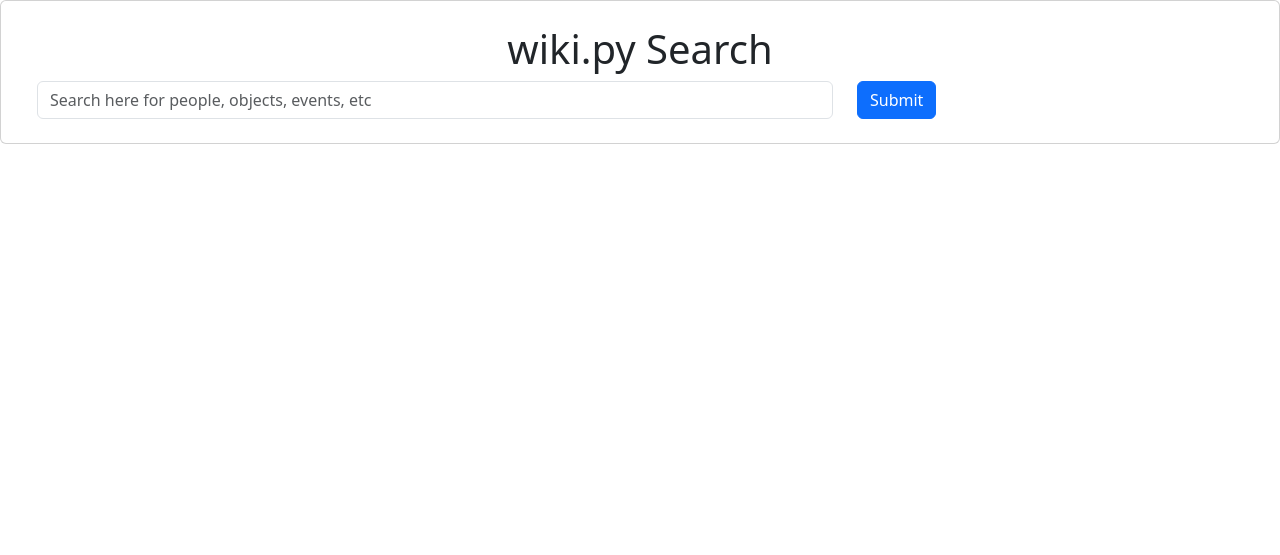
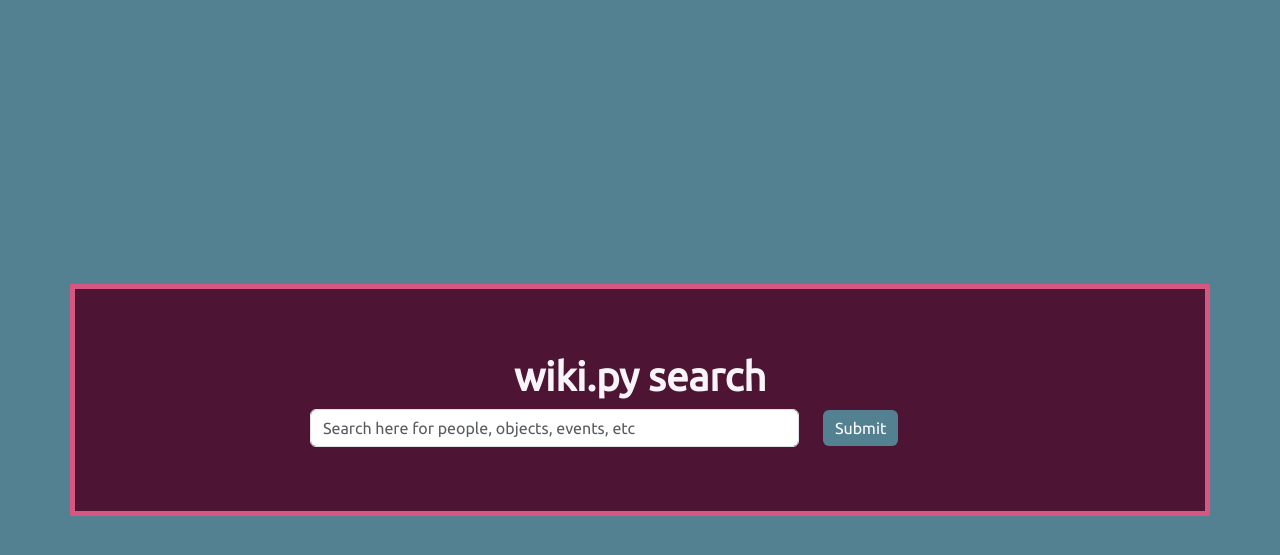
Before and after one commit to JohnMags99/JMDistWebAppProject, a Flask app: page / in a window 1280 px wide. Shown: the top 555 px of the page. Run offline with Flask 3, Linux system fonts and the light colour scheme.

Commit message:
CSS touch up completed

```diff
--- a/searchWebApp.py
+++ b/searchWebApp.py
@@ -6,21 +6,16 @@ app = Flask(__name__)
 app.config['ENV'] = "Development"
 app.config['DEBUG'] = True
 
-
-
-
 db = 'CACHEDSEARCHES'
-instance_ip = '13.53.193.43'
+instance_ip = '13.60.42.115'
 wiki_mysql_ip = '192.168.56.5'  # IP must be changed if instance is stopped and restarted
 build_table = 'wiki_build'
 cache_table = 'wiki_cache'
 
 
-
 @app.route('/')
 def searchHome():
     return render_template('search.html')
-
 
 
 # Result Landing Page Function
@@ -38,14 +33,12 @@ def getResult():
         return build_html(content, search_term)
 
 
-
 # Clears all cached pages
 @app.route('/clearCache')
 def clearCache():
     query = f"DELETE FROM {cache_table};"
     send_query(query, "", "CLEAR", 0)
     return "<h1>All Cache Cleared<h1>"
-
 
 
 # Function to execute wiki.py on instance and return result
@@ -78,7 +71,6 @@ def get_wiki(searched):
     finally:
         client.close()
         return result
-
 
 
 # Function to submit query to db, data is data to be sent or blank if receiving. to_return should be 0 if sending, 1 if retrieving
@@ -122,7 +114,6 @@ def send_query(query, s_id, data, to_return):
             return result[0]
 
 
-
 # Function to build HTML doc to return in /getResult. is_new used to split depending on if already cached
 def build_html(content, search):
     query = f"SELECT body_compress FROM {build_table} WHERE pos='top1';"
@@ -150,39 +141,51 @@ def build_html(content, search):
             if not line.startswith("Oops"):
                 # if the first line is the title/url/content line
                 if line.startswith("title"):
-                    html_build += '''</div></div></div></div></div><div class="card">
-                                                                <div class="card">
-                                                                    <div class="card-body container">
-                                                                        <div class="row">
-                                                                            <div class="col-10">
-                                                                                <h1 class="card-title">'''
+                    html_build += '''
+                                    </div>
+                                </div>
+                            </div>
+                        </div>
+                    </div>
+                    <div class="card">
+                        <div class="card">
+                            <div class="card-body container">
+                                <div class="row">
+                                    <div class="col-10">
+                                        <h2 class="card-title">'''
 
                     # Split first line into title, url and content for title of card
                     title1 = line.split("title:", 1)
                     title2 = title1[1].split("URL:", 1)
                     title3 = title2[1].split("Content:", 1)
-                    html_build += title2[0] + '</h1>' + \
-                                  '</div>' + \
-                                  '<div class=col><a href="' + title3[0] + '">Wiki Source</a></div></div>' + \
-                                  '<br><h5 class="card-subtitle mb-2 text-muted">' + title3[
-                                      1] + '</h5><div><div>'
+                    html_build += title2[0] + '''</h2>
+                                            </div>
+                                            <div class=col>
+                                                <a href="''' + title3[0] + '''" class="btn btn-primary">Wiki Source</a>
+                                            </div>
+                                        </div><br>
+                                        <h5 class="card-subtitle mb-2 text-muted">''' + title3[1] + '''</h5>
+                                        <div>
+                                            <div>'''
 
                 # if next line is subtitle, e.g., "==sub==
                 elif line.startswith("=="):
                     subTitle = line.split("=")
                     if len(subTitle) == 5:
-                        html_build += '</div></div><div class="card"><div class="card-body container"><h4 class="card-title mb-2">' + \
-                                      subTitle[2] + '</h4>'
+                        html_build += '''</div>
+                                    </div>
+                                    <div class="card inner">
+                                        <div class="card-body container">
+                                        <h4 class="card-title mb-2">''' + subTitle[2] + '''</h4>'''
                     elif len(subTitle) == 7:
-                        html_build += '<br><h5 class="card-subtitle mb-2">' + subTitle[3] + '</h5>'
+                        html_build += '''<br><h5 class="card-subtitle mb-2">''' + subTitle[3] + '''</h5>'''
                     elif len(subTitle) == 9:
-                        html_build += '<br><h6 class="card-subtitle mb-2">' + subTitle[4] + '</h6>'
+                        html_build += '''<br><h6 class="card-subtitle mb-2">''' + subTitle[4] + '''</h6>'''
 
                 # if standard text
                 else:
-                    html_build += '<p>' + \
-                                  line + \
-                                  '</p>'
+                    html_build += '''<p>''' + line + '''</p>'''
+
     html_build = html_top1 + search + html_top2 + html_build + html_bottom
 
     html_content = process_output("out", html_build)
@@ -190,7 +193,6 @@ def build_html(content, search):
     send_query(query, search, html_content, 0)
 
     return html_build
-
 
 
 # Function to process incoming and outgoing data from and to wiki_cache
@@ -215,6 +217,36 @@ def process_output(direction, data):
         raise Exception("Something Went Wrong")
 
 
-
 if __name__ == '__main__':
     app.run(host="0.0.0.0", port=8888)
+
+# html_top2 = '''</title>
+#                  <!--Bootstrap Framework CDN-->
+#                  <link href="https://cdn.jsdelivr.net/npm/bootstrap@5.3.3/dist/css/bootstrap.min.css" rel="stylesheet"
+#                      integrity="sha384-QWTKZyjpPEjISv5WaRU9OFeRpok6YctnYmDr5pNlyT2bRjXh0JMhjY6hW+ALEwIH" crossorigin="anonymous">
+#                  <script src="https://cdn.jsdelivr.net/npm/bootstrap@5.3.3/dist/js/bootstrap.bundle.min.js"
+#                      integrity="sha384-YvpcrYf0tY3lHB60NNkmXc5s9fDVZLESaAA55NDzOxhy9GkcIdslK1eN7N6jIeHz"
+#                          crossorigin="anonymous">
+#                  </script>
+#                  <link href="static/searchStyle.css" rel="stylesheet">
+#              </head>
+#              <body>
+#                 <div class="container container-format">
+#                     <div class="row d-flex justify-content-center align-items-center">
+#                         <div class="col-6">
+#                             <h1>wiki.py</h1>
+#                         </div>
+#                         <div class="col-2">
+#                             <a href="/" class="btn btn-primary">Back to Search</a>
+#                         </div>
+#                     </div>
+#                 </div>
+#                 <div class="container container-format">
+#                     <div>
+#                         <div>
+#                             <div>
+#                                 <div>
+#                                     <div>'''
+# html_content = process_output("out", html_top2)
+# query = f"INSERT INTO {build_table} (pos,body_compress) VALUES (%s,%s);"
+# send_query(query, "top2", html_content, 0)
--- a/static/searchStyle.css
+++ b/static/searchStyle.css
@@ -0,0 +1,52 @@
+@font-face {
+    font-family: Ubuntu-Regular;
+    src: url("Ubuntu-Regular.woff2") format("woff2");
+}
+
+body {
+    background: #548192;
+    font-family: Ubuntu-Regular, monospace;
+}
+
+h1 {
+    font-weight: bold;
+    color: #F8F4F9;
+    text-align: center;
+}
+
+h2, h3, h4, h5, h6 {
+    font-weight: bold;
+    color: #548192;
+}
+
+div[class="card"] {
+    border: solid #D65780;
+}
+
+.inner {
+    border: solid #4D1434 !important;
+}
+
+button[type=submit] {
+    background: #548192;
+    border: none;
+}
+
+a[class="btn btn-primary"] {
+    background: #548192;
+    border: none;
+}
+
+.container-main {
+    margin: 0;
+    position: absolute;
+    top: 50%;
+    left: 50%;
+    transform: translate(-50%, -50%);
+}
+
+.container-format {
+    border: thick solid #D65780;
+    padding: 5% 5% 5% 5%;
+    background: #4D1434;
+}
--- a/templates/search.html
+++ b/templates/search.html
@@ -9,6 +9,7 @@
     <script src="https://cdn.jsdelivr.net/npm/bootstrap@5.3.3/dist/js/bootstrap.bundle.min.js"
             integrity="sha384-YvpcrYf0tY3lHB60NNkmXc5s9fDVZLESaAA55NDzOxhy9GkcIdslK1eN7N6jIeHz"
             crossorigin="anonymous"></script>
+    <link href="static/searchStyle.css" rel="stylesheet">
     <!--Error Script for submitting-->
     <script>
         function checkSearch() {
@@ -18,7 +19,7 @@
             if (searchItem === "") {
                 //if empty, page does not refresh onclick, and the bootstrap alert is triggered
                 document.getElementById("searchAction").setAttribute("onsubmit", "return false")
-                document.getElementById("formatError").innerHTML = "<div class=\"alert alert-danger\" role=\"alert\">\n" +
+                document.getElementById("formatError").innerHTML = "<div class=\"col-md-8 alert alert-danger\" role=\"alert\">\n" +
                     "<b>" + "Blank Search Box! Try again, with text..." + "\n" + "</b>" +
                     "</div>";
             } else {
@@ -30,26 +31,31 @@
             }
         }
     </script>
+
 </head>
 <body>
-<div class="card d-flex p-2">
-    <div class="card-body">
-        <div class="container-fluid">
-            <div class="row">
-                <h1 class="card-title text-center">wiki.py Search</h1>
-            </div>
-                <form id="searchAction">
-                    <div id="row formatError"></div>
-                    <div class="row">
-                        <div class="col-8"><input type="search" class="form-control" id="wSearch" name="wSearch"
-                               placeholder="Search here for people, objects, events, etc"></div>
-                        <div class="col">
-                            <button type="submit" class="btn btn-primary" onclick="checkSearch()">Submit</button>
-                        </div>
-                    </div>
-                </form>
+<div class="container container-main container-format">
+
+    <div class="row d-flex justify-content-center align-items-center">
+        <div class="col-8">
+            <h1>wiki.py search</h1>
         </div>
     </div>
+
+    <div class="row d-flex justify-content-center align-items-center" id="formatError"></div>
+
+    <form id="searchAction">
+        <div class="row d-flex justify-content-center align-items-center">
+            <div class="col-6">
+                <input type="search" class="form-control" id="wSearch" name="wSearch"
+                       placeholder="Search here for people, objects, events, etc">
+            </div>
+            <div class="col-2">
+                <button type="submit" class="btn btn-primary" onclick="checkSearch()">Submit</button>
+            </div>
+        </div>
+    </form>
+
 </div>
 </body>
 </html>
```
Also changed, not shown: templates/error.html (+8 -11 lines), static/Ubuntu-R.woff (added), static/Ubuntu-Regular.woff2 (added), static/UbuntuMono-R.woff (added).
